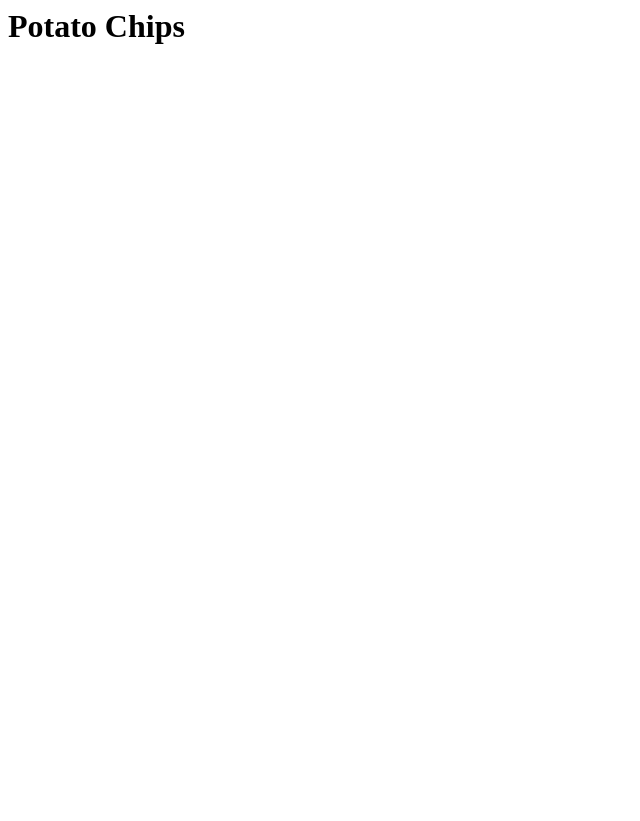
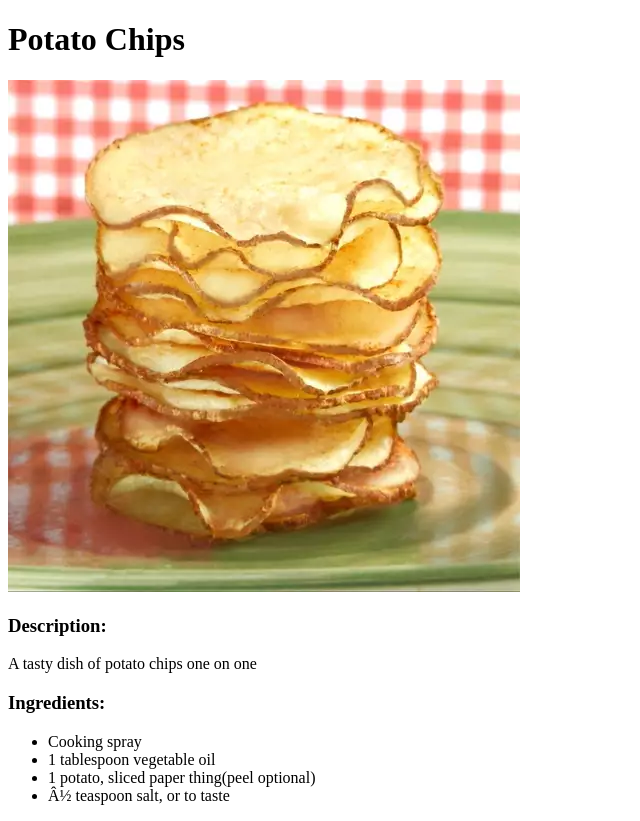
Before and after one commit to AndyFromBed/odin-recipes, a plain HTML site: page recipes/potato-chips.html in a window 1280 px wide. Shown: the whole page, without its empty margins (0-640 px from the left). Before the commit the page ends 800 px from the top, so only its background shows below. Drawn offline with Linux system fonts and the light colour scheme.

Commit message:
Added recipe's image, description and ingredients

```diff
--- a/recipes/potato-chips.html
+++ b/recipes/potato-chips.html
@@ -1 +1,20 @@
-<h1>Potato Chips</h1>
+<!DOCTYPE html>
+<html lang="en">
+  <head>
+    <meta charset="UFT-8" />
+    <title>Potato Chips</title>
+  </head>
+  <body>
+    <h1>Potato Chips</h1>
+    <img src="../imgs/potato-chips.png" alt="A tasty potato chips" />
+    <h3>Description:</h3>
+    <p>A tasty dish of potato chips one on one</p>
+    <h3>Ingredients:</h3>
+    <ul>
+      <li>Cooking spray</li>
+      <li>1 tablespoon vegetable oil</li>
+      <li>1 potato, sliced paper thing(peel optional)</li>
+      <li>½ teaspoon salt, or to taste</li>
+    </ul>
+  </body>
+</html>
```
Also changed, not shown: imgs/potato-chips.png (added).
